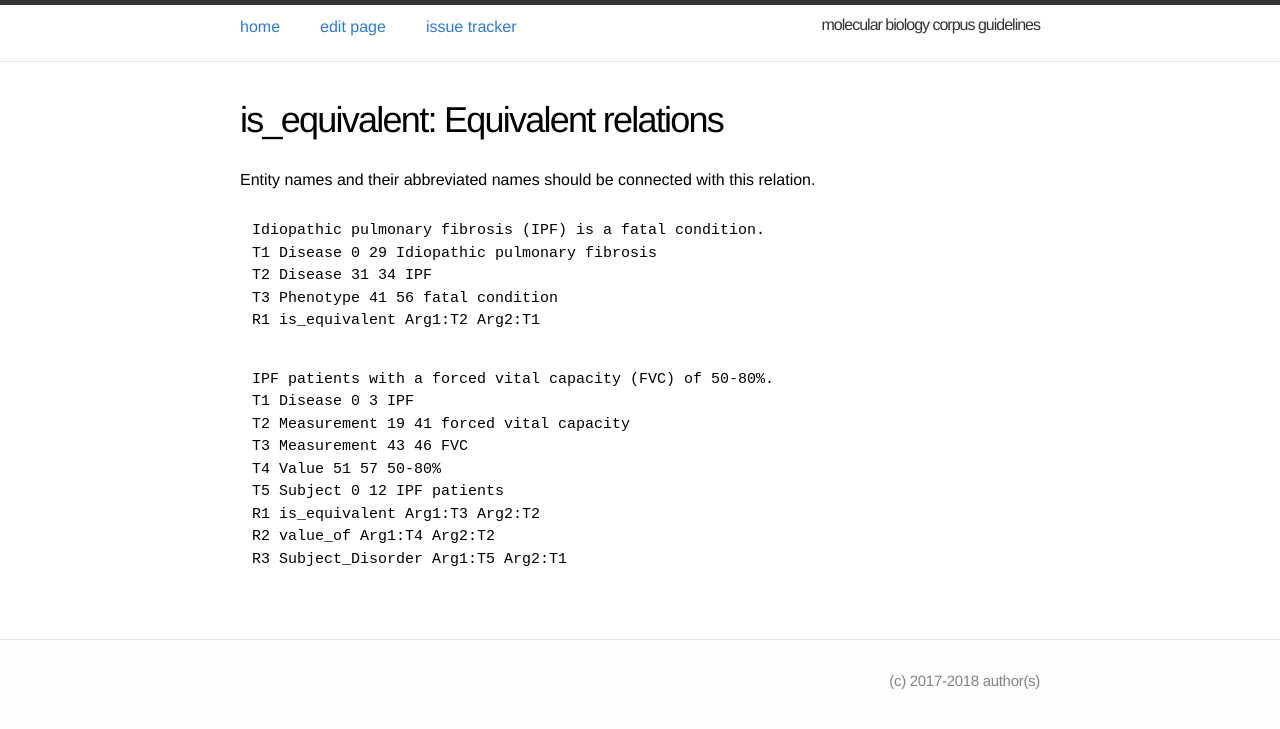
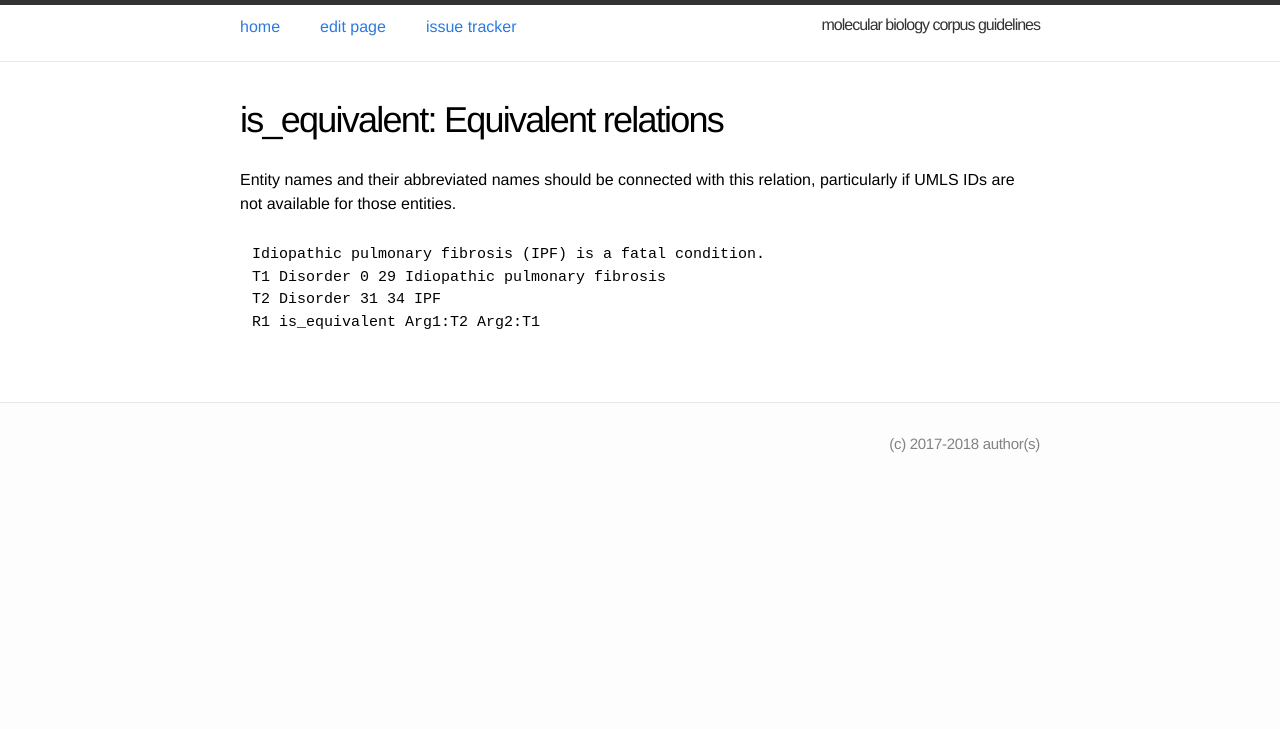
Before and after one commit to ezcatdb/molbiol_lung_corpus-guidelines, a Jekyll site: the page built from _relation/is_equivalent.md, in a window 1280 px wide. Shown: the top 729 px of the page. Built offline with Jekyll 4.4.1, drawn with Linux system fonts in a browser that asks for light colours.

Commit message:
corrected explanation and sample sentence in _relation/is_equivalent.md

```diff
--- a/_relation/is_equivalent.md
+++ b/_relation/is_equivalent.md
@@ -5,25 +5,13 @@ shortdef: "Equivalent relations"
 order: 1
 ---
 
-Entity names and their abbreviated names should be connected with this relation.
+Entity names and their abbreviated names should be connected with this relation, particularly if UMLS IDs are not available for those entities.
 
 ~~~ ann
 Idiopathic pulmonary fibrosis (IPF) is a fatal condition.
-T1 Disease 0 29 Idiopathic pulmonary fibrosis
-T2 Disease 31 34 IPF
-T3 Phenotype 41 56 fatal condition
+T1 Disorder 0 29 Idiopathic pulmonary fibrosis
+T2 Disorder 31 34 IPF
 R1 is_equivalent Arg1:T2 Arg2:T1
-~~~
-~~~ ann
-IPF patients with a forced vital capacity (FVC) of 50-80%.
-T1 Disease 0 3 IPF
-T2 Measurement 19 41 forced vital capacity
-T3 Measurement 43 46 FVC
-T4 Value 51 57 50-80%
-T5 Subject 0 12 IPF patients
-R1 is_equivalent Arg1:T3 Arg2:T2
-R2 value_of Arg1:T4 Arg2:T2
-R3 Subject_Disorder Arg1:T5 Arg2:T1
 ~~~
 
 <!-- details -->
```
